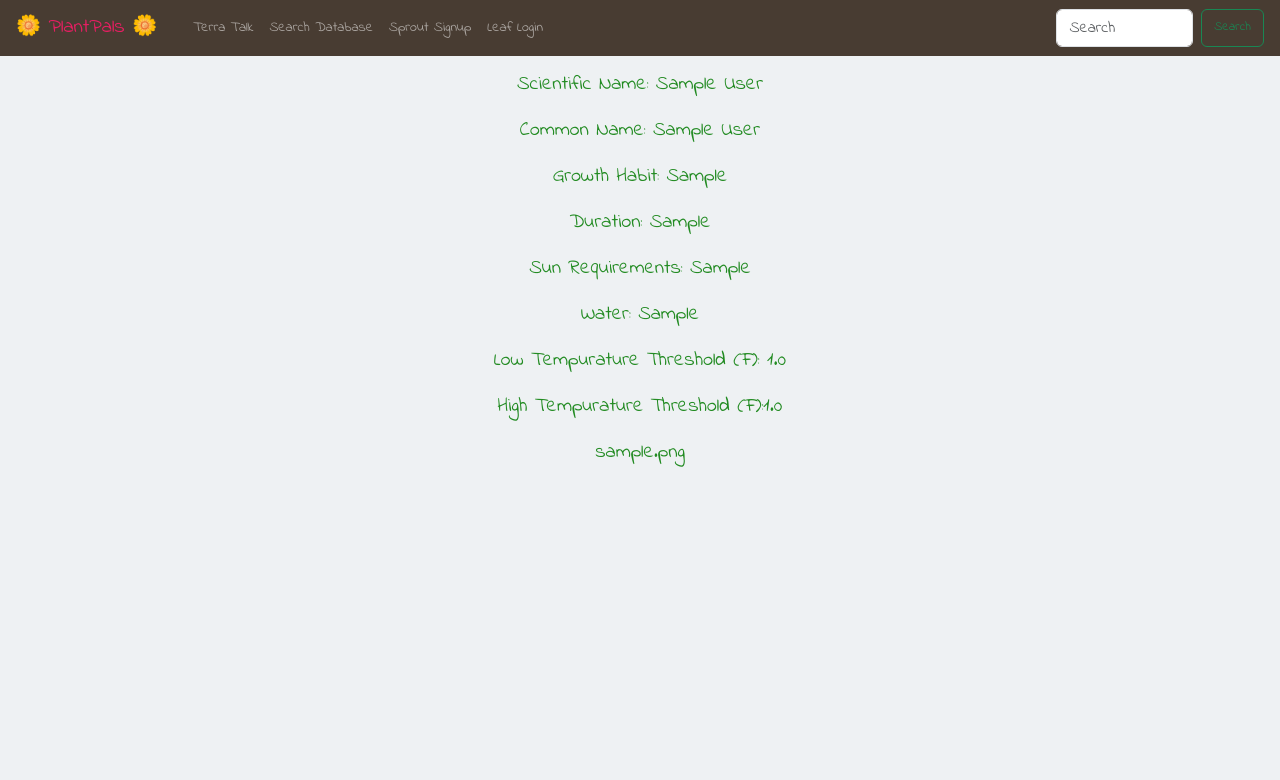
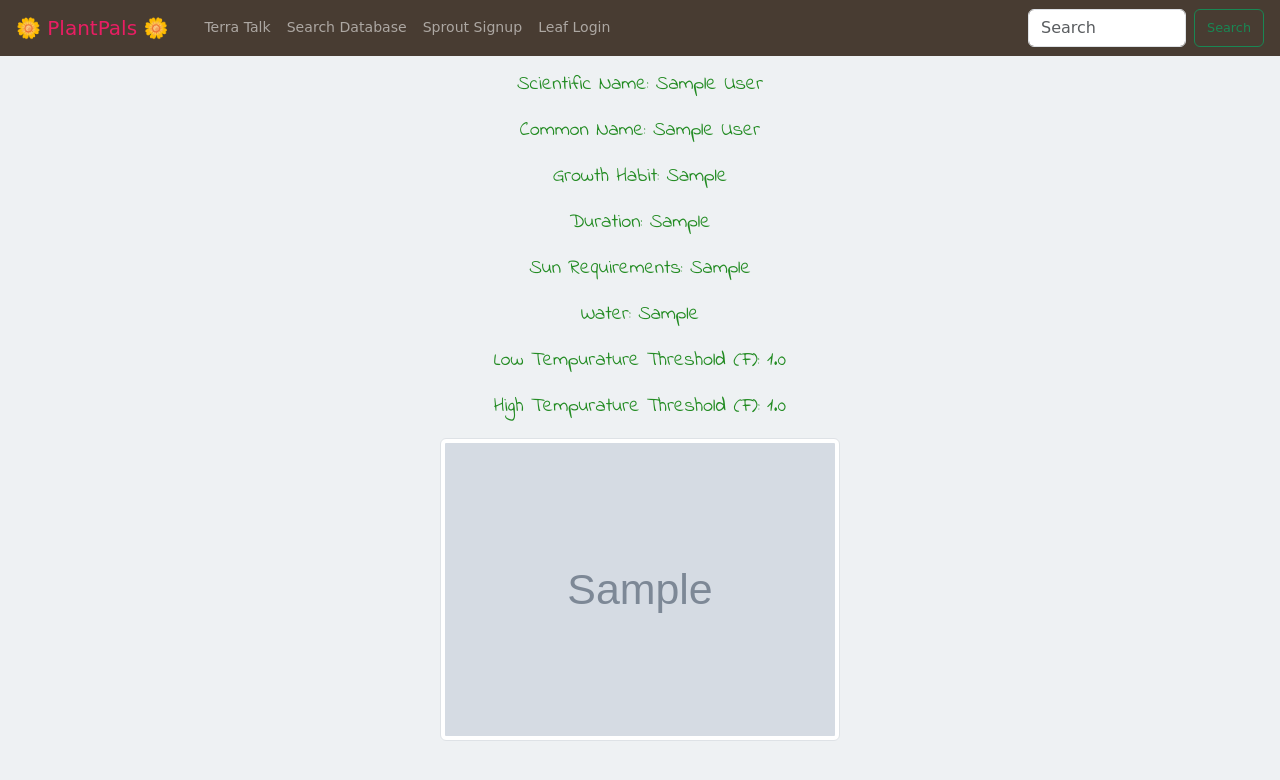
Before and after one commit to ao994/plant-pals, a Django app: a page that uses Code/plant-pals/profile_of_user/templates/search_result.html in a window 1280 px wide. Shown: the top 780 px of the page. Run offline with Django 3.2, Linux system fonts and the light colour scheme; tables that the repository leaves empty hold one stand-in row (values such as "Sample post"); grey boxes marked "Sample" are stand-in pictures; some libraries are stand-ins or nearby versions; some web fonts are replaced.

Commit message:
made search bar center, shows images
made the search bar on the search page become centered, but it is very small in size. The results now display common name followed by scientific name in parenthesis. Images now shown on individual result page.

```diff
--- a/Code/plant-pals/profile_of_user/templates/search_result.html
+++ b/Code/plant-pals/profile_of_user/templates/search_result.html
@@ -5,6 +5,7 @@
 
 {% block body %}
 <link rel="stylesheet" href="{% static '/profile_of_user/search_result.css' %}">
+
 <div class = 'results'>
 
     <p>Scientific Name: {{ plant.scientific_name }}</p>
@@ -14,8 +15,8 @@
     <p>Sun Requirements: {{ plant.sun_requirements }}</p>
     <p>Water: {{ plant.water }}</p>
     <p>Low Tempurature Threshold (F): {{ plant.temp_low_F }}</p>
-<p>High Tempurature Threshold (F):{{ plant.temp_high_F }}</p>
-<p>{{ plant.image }}</p>
+    <p>High Tempurature Threshold (F): {{ plant.temp_high_F }}</p>
+    <img src="/media/{{plant.image}}" class = "img-fluid img-thumbnail rounded plant-picture" alt = "Picture of {{ plant.common_name }}.">
 
 </div>
 
--- a/Code/plant-pals/static/profile_of_user/search_result.css
+++ b/Code/plant-pals/static/profile_of_user/search_result.css
@@ -1,13 +1,17 @@
 @import url('https://fonts.googleapis.com/css2?family=Indie+Flower&display=swap');
 
-body{
+.results{
   font-family: "Indie Flower", cursive;
   font-weight: 400;
   font-style: normal;
-    text-align: center;
-    color: forestgreen
-  }
-
-.results{
+  color: forestgreen;
+  text-align: center;
   font-size: 20px;
 }
+
+.plant-picture
+{
+  max-width: 400px;
+  max-height: 400px;
+
+}
```
Also changed, not shown: Code/plant-pals/profile_of_user/templates/search.html (+12 -9 lines), Code/plant-pals/static/profile_of_user/search.css (+19 -6 lines). Lines whose indentation alone changed are shown as unchanged.
